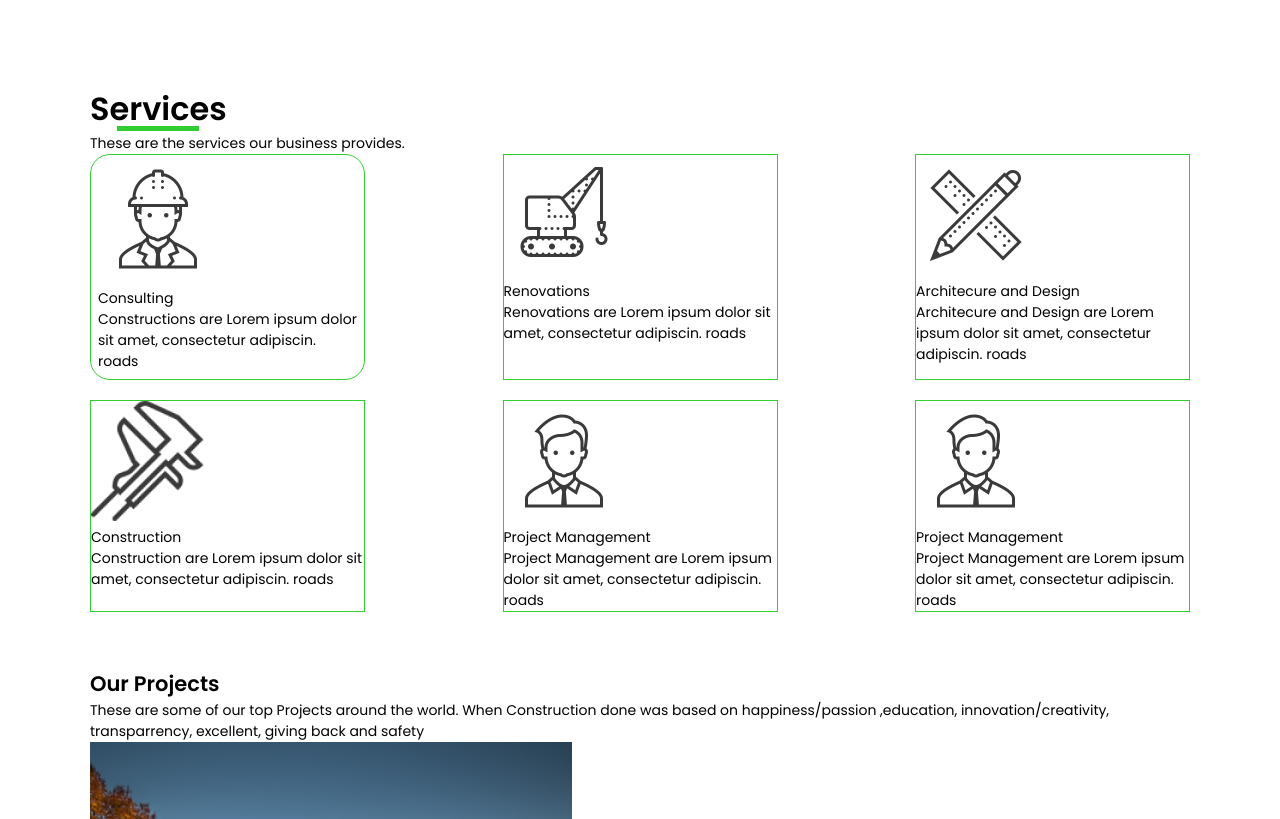
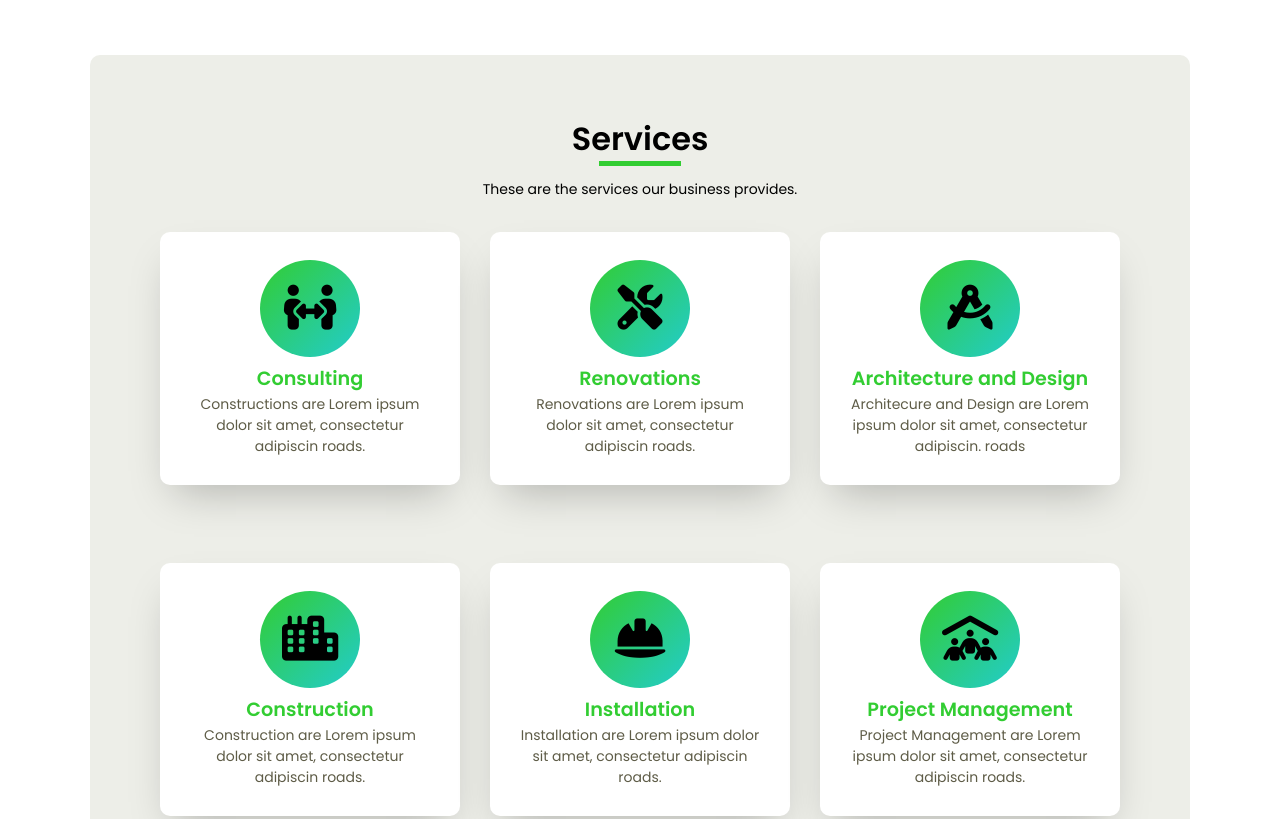
Before and after one commit to Jeth0214/Construction-landing-Page, a website: page index.html in a window 1280 px wide. Shown: the part 1107-1926 px from the top of the page. Drawn offline with Linux system fonts and the light colour scheme.

Commit message:
worked on services section styling

```diff
--- a/app/scss/abstract/variables.scss
+++ b/app/scss/abstract/variables.scss
@@ -29,9 +29,9 @@ $fs-h2: 2rem !default;
 ;
 $fs-h3: 1.3rem !default;
 ;
-$fs-h4: 1.4rem !default;
+$fs-h4: 1.2rem !default;
 ;
-$fs-h5: 1.2rem !default;
+$fs-h5: 1.1rem !default;
 ;
 $fs-base: 1rem !default;
 ;
--- a/app/scss/base/typography.scss
+++ b/app/scss/base/typography.scss
@@ -53,7 +53,7 @@ $value in $text-header-sizes {
         position: relative;
 
         &::before {
-            @include header-underline(40, 60%, 5);
+            @include header-underline(45, 60%, 5);
         }
     }
 
--- a/app/scss/components/card.scss
+++ b/app/scss/components/card.scss
@@ -1,5 +1,19 @@
 @use 'abstract' as *;
 
 .card {
-    border: 1px solid $primary;
+    box-shadow: 0 20px 40px -14px rgba(0, 0, 0, 0.25);
+    background-color: $white;
+    min-width: rem(300);
+
+    .card__body {
+        .card__title {
+            font-size: $fs-h4;
+            font-weight: 900;
+        }
+
+        .card__text {
+            color: $dark-gray;
+        }
+
+    }
 }
--- a/app/scss/layout/_index.scss
+++ b/app/scss/layout/_index.scss
@@ -1,3 +1,4 @@
 @forward 'header';
 @forward 'hero-section';
 @forward 'about-us';
+@forward 'services';
--- /dev/null
+++ b/app/scss/layout/services.scss
@@ -0,0 +1,22 @@
+@use 'abstract' as *;
+
+.services {
+    .service {
+        transition: transform 500ms ease-in-out;
+
+        &:hover {
+            cursor: pointer;
+            transform: scale(1.05);
+        }
+
+        .service__image {
+            border-radius: 50%;
+            font-size: rem(45);
+            width: 50px;
+            padding: rem(15);
+            margin: auto;
+            width: rem(100);
+            background-image: linear-gradient(-45deg, $secondary, $primary);
+        }
+    }
+}
--- a/index.html
+++ b/index.html
@@ -83,13 +83,12 @@
 
         <!-- About Us Section -->
         <section id="about-us" class="container section text-dark-gray about-us">
-            <h2 class="h2 mb-2 text-center"> <span class="header-underline">About Us</span> </h2>
+            <h2 class="h2 mb-3 text-center"> <span class="header-underline">About Us</span> </h2>
             <div class="row justify-space-between align-start about-us__details">
                 <div class="col-12-sm col-5-md about-us__company">
                     <h3 class="h3">Our Company</h3>
                     <p> <span class="text-primary fw-bold">WeConstruct</span> is an Engineering and Construction company
-                        situated in Al Khobar,
-                        Saudi Arabia.</p>
+                        situated in Wakanda.</p>
                     <p class="mt-1 mb-1">Our main focus is to render Building services varing from Foundation, to
                         Building Construction to
                         Plumbling design,
@@ -135,72 +134,87 @@
         <!-- End of About Us section -->
 
         <!-- Services Section -->
-        <section id="services" class="container pt-3 pb-3">
+        <section id="services" class="services container section text-center bg-light br pr-3 pl-3">
             <h2 class="h2"> <span class="header-underline">Services</span> </h2>
-            <p class="services__description">
+            <p class="services__description mt-2 mb-3">
                 These are the services our business provides.
             </p>
-            <div class="cards row gap-2 justify-space-between">
-                <div class="card col-12-sm col-4-md col-3-lg br-lg p-1">
-                    <div class="card__image">
-                        <img loading="lazy" src="/assets/images/services/icons8_engineer_240px 1.png" alt="engineer">
+            <div class="cards row gap-3 justify-center">
+                <div class="card col-12-sm col-4-md col-3-lg br p-3 service mb-4">
+                    <div class="card__image service__image">
+                        <i class="fa-solid fa-people-arrows"></i>
+                        <span class="sr-only">people arrows icon</span>
                     </div>
                     <div class="card__body">
-                        <div class="card__title">Consulting</div>
-                        <div class="card__text">Constructions are Lorem ipsum dolor sit amet, consectetur adipiscin.
-                            roads</div>
+                        <h4 class="card__title mt-1 text-primary">Consulting</h4>
+                        <p class="card__text">
+                            Constructions are Lorem ipsum dolor sit amet, consectetur adipiscin roads.
+                        </p>
                     </div>
                 </div>
-                <div class="card col-12-sm col-4-md col-3-lg">
-                    <div class="card__image">
-                        <img loading="lazy" src="/assets/images/services/icons8_crane_240px 1.png" alt="engineer">
+                <div class="card col-12-sm col-4-md col-3-lg br p-3 service mb-4">
+                    <div class="card__image service__image">
+                        <i class="fa-solid fa-screwdriver-wrench"></i>
+                        <span class="sr-only">screwdriver wrench icon</span>
                     </div>
                     <div class="card__body">
-                        <div class="card__title">Renovations</div>
-                        <div class="card__text">Renovations are Lorem ipsum dolor sit amet, consectetur adipiscin. roads
-                        </div>
+                        <h4 class="card__title mt-1 text-primary">Renovations</h4>
+                        <p class="card__text">
+                            Renovations are Lorem ipsum dolor sit amet, consectetur adipiscin roads.
+                        </p>
                     </div>
                 </div>
-                <div class="card col-12-sm col-4-md col-3-lg">
-                    <div class="card__image">
-                        <img loading="lazy" src="/assets/images/services/icons8_design_240px 1.png" alt="engineer">
+
+                <div class="card col-12-sm col-4-md col-3-lg br p-3 service mb-4">
+                    <div class="card__image service__image">
+                        <i class="fa-solid fa-compass-drafting"></i>
+                        <span class="sr-only">compass drafting icon</span>
                     </div>
                     <div class="card__body">
-                        <div class="card__title">Architecure and Design</div>
-                        <div class="card__text">Architecure and Design are Lorem ipsum dolor sit amet, consectetur
-                            adipiscin. roads</div>
+                        <h4 class="card__title text-primary mt-1">Architecture and Design</h4>
+                        <p class="card__text">
+                            Architecure and Design are Lorem ipsum dolor sit amet, consectetur adipiscin. roads
+                        </p>
                     </div>
                 </div>
-                <div class="card col-12-sm col-4-md col-3-lg">
-                    <div class="card__image">
-                        <img loading="lazy" src="/assets/images/services/icons8_caliper_100px 1.png" alt="engineer">
+
+                <div class="card col-12-sm col-4-md col-3-lg br p-3 service mb-4">
+                    <div class="card__image service__image">
+                        <i class="fa-sharp fa-solid fa-city"></i>
+                        <span class="sr-only">City icon</span>
                     </div>
                     <div class="card__body">
-                        <div class="card__title">Construction</div>
-                        <div class="card__text">Construction are Lorem ipsum dolor sit amet, consectetur adipiscin.
-                            roads</div>
+                        <h4 class="card__title text-primary mt-1">Construction</h4>
+                        <p class="card__text">
+                            Construction are Lorem ipsum dolor sit amet, consectetur adipiscin roads.
+                        </p>
                     </div>
                 </div>
-                <div class="card col-12-sm col-4-md col-3-lg">
-                    <div class="card__image">
-                        <img loading="lazy" src="/assets/images/services/icons8_manager_240px 1.png" alt="engineer">
+                <div class="card col-12-sm col-4-md col-3-lg br p-3 service mb-4">
+                    <div class="card__image service__image">
+                        <i class="fa-solid fa-helmet-safety"></i>
+                        <span class="sr-only">Saftey helmet icon</span>
                     </div>
                     <div class="card__body">
-                        <div class="card__title">Project Management</div>
-                        <div class="card__text">Project Management are Lorem ipsum dolor sit amet, consectetur
-                            adipiscin. roads</div>
+                        <h4 class="card__title text-primary mt-1">Installation</h4>
+                        <p class="card__text">
+                            Installation are Lorem ipsum dolor sit amet, consectetur adipiscin roads.
+                        </p>
                     </div>
                 </div>
-                <div class="card col-12-sm col-4-md col-3-lg">
-                    <div class="card__image">
-                        <img loading="lazy" src="/assets/images/services/icons8_manager_240px 1.png" alt="engineer">
+                <div class="card col-12-sm col-4-md col-3-lg br p-3 service mb-4">
+                    <div class="card__image service__image">
+                        <i class="fa-solid fa-people-roof"></i>
+                        <span class="sr-only">People roof icon</span>
                     </div>
                     <div class="card__body">
-                        <div class="card__title">Project Management</div>
-                        <div class="card__text">Project Management are Lorem ipsum dolor sit amet, consectetur
-                            adipiscin. roads</div>
+                        <h4 class="card__title text-primary mt-1">Project Management</h4>
+                        <p class="card__text">
+                            Project Management are Lorem ipsum dolor sit amet, consectetur adipiscin roads.
+                        </p>
                     </div>
                 </div>
+
             </div>
         </section>
         <!-- End of services Section -->
@@ -211,7 +225,7 @@
                 Our Projects
             </h2>
             <p>These are some of our top Projects around the world. When Construction done was based on
-                happiness/passion ,education, innovation/creativity, transparrency, excellent, giving back and safety
+                happiness/passion ,education, innovation/creativity, transparrency, excellent, giving back and safety.
             </p>
 
             <div class="projects">
```
Also changed, not shown: dist/style.css, 1 other file.
